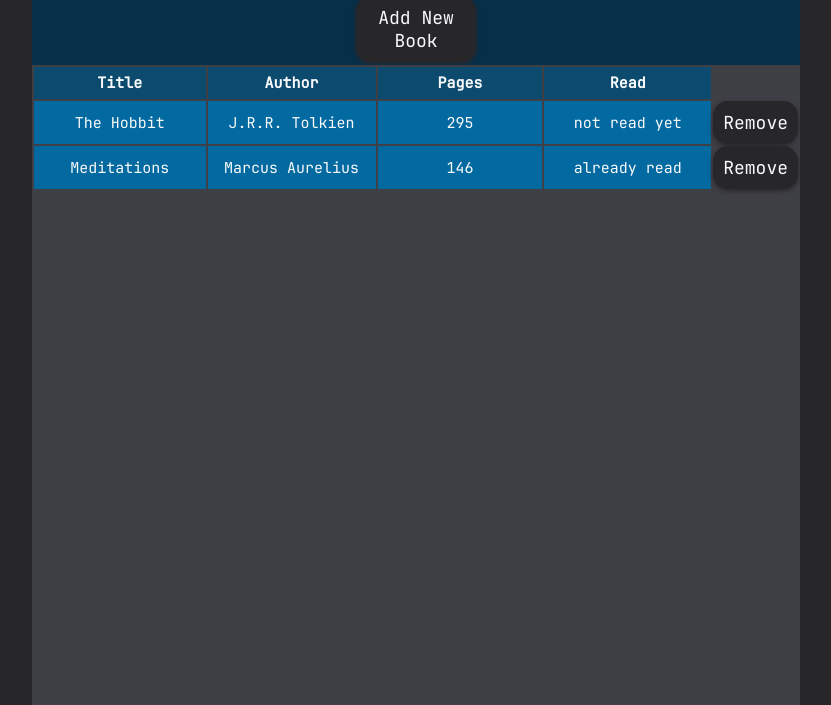
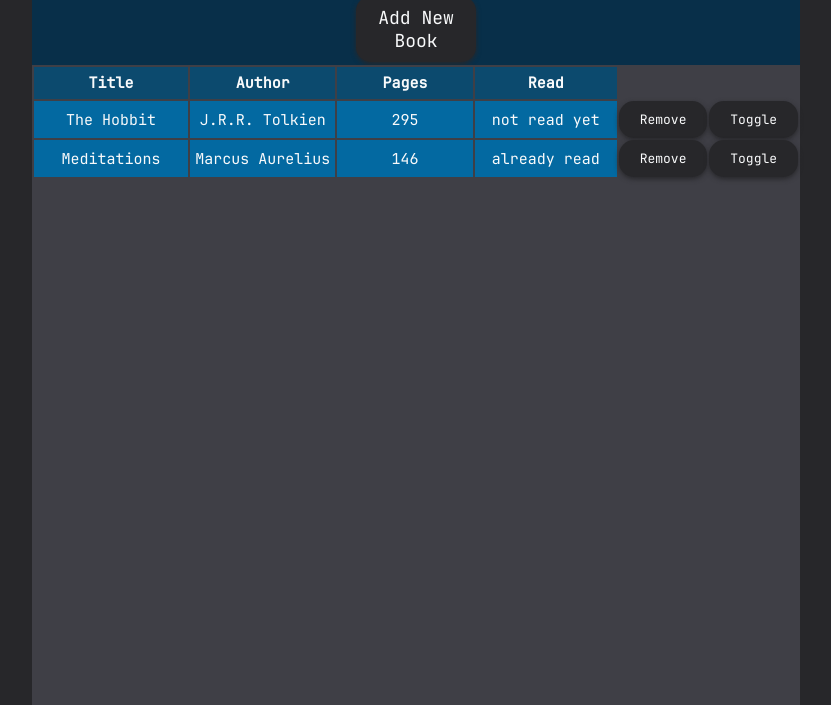
Before and after one commit to rntvilela/library, a plain HTML site: page index.html in a window 1280 px wide. Shown: the part 95-800 px from the top of the page, without its empty margins (224-1055 px from the left). Drawn offline with Linux system fonts and the light colour scheme.

Commit message:
Add toggle button

```diff
--- a/css/styles.css
+++ b/css/styles.css
@@ -81,9 +81,13 @@ th {
 
 td {
 	width: 180px;
-	height: 25px;
 	text-align: center;
 	background-color: #0369a1;
+}
+
+td.btn {
+	width: 80px;
+	font-size: 13px;
 }
 
 #form {
--- a/js/scripts.js
+++ b/js/scripts.js
@@ -28,16 +28,23 @@ function displayBookOnTable() {
 		var td_author = document.createElement("td");
 		var	td_pages = document.createElement("td");
 		var td_read = document.createElement("td");
-		var remove_btn = document.createElement("div");
+		var remove_btn = document.createElement("td");
+		var toggle_btn = document.createElement("td");
 
 		td_title.textContent = element.title;
 		td_author.textContent = element.author;
 		td_pages.textContent = element.pages;
 		td_read.textContent = element.read;
+
 		remove_btn.classList.add('btn');
 		remove_btn.classList.add('remove-btn');
 		remove_btn.textContent = 'Remove';
 		remove_btn.setAttribute('data-index', i);
+
+		toggle_btn.classList.add('btn');
+		toggle_btn.classList.add('toggle-btn');
+		toggle_btn.textContent = 'Toggle';
+		toggle_btn.setAttribute('data-index', i);
 
 		table.appendChild(tr);
 		tr.appendChild(td_title);
@@ -45,15 +52,28 @@ function displayBookOnTable() {
 		tr.appendChild(td_pages);
 		tr.appendChild(td_read);
 		tr.appendChild(remove_btn);
+		tr.appendChild(toggle_btn);
 		i++;
 	});
 
 	const remove_btn = document.querySelectorAll(".remove-btn");
+	const toggle_btn = document.querySelectorAll(".toggle-btn");
 
 	remove_btn.forEach( button => {
 		button.addEventListener('click', () => {
 			let index = button.getAttribute('data-index');
 			myLibrary.splice(index, 1);
+			displayBookOnTable();
+		});
+	});
+
+	toggle_btn.forEach( button => {
+		button.addEventListener('click', () => {
+			let index = button.getAttribute('data-index');
+			if (myLibrary[index]['read'] === 'not read yet')
+				myLibrary[index]['read'] = 'already read';
+			else
+				myLibrary[index]['read'] = 'not read yet';
 			displayBookOnTable();
 		});
 	});
```
